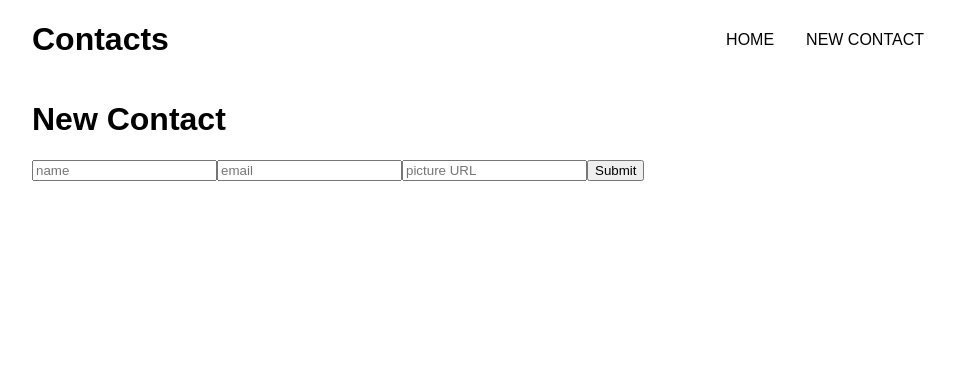
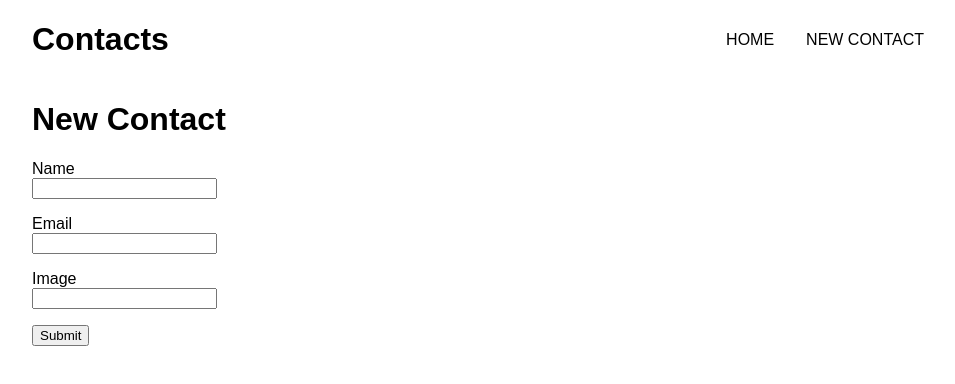
Before and after one commit to ga-wdi-exercises/checkpoint-react, a React (Create React App) app: page /new-contact in a window 1280 px wide. Shown: the top 384 px of the page, without its empty margins (158-1113 px from the left). Built offline with nearby package versions, Linux system fonts and the light colour scheme.

Commit message:
Used form logic from my Audobon homework assignment

```diff
--- a/src/components/NewContact/NewContact.js
+++ b/src/components/NewContact/NewContact.js
@@ -19,10 +19,21 @@ class NewContact extends Component {
             <div className="form" onSubmit={this.handleSubmit}>
                 <h1>New Contact</h1>
                 <form>
-                    <input onChange={this.updateEmail} type="text" placeholder="name" name="name" />
-                    <input onChange={this.updatePassword} type="text" placeholder="email" name="email" />
-                    <input onChange={this.updatePasswordConf} type="text" placeholder="picture URL" name="profile_picture" />
-                    <input type="submit" placeholder="Submit" />
+                    <p>
+                        <label for="name">Name</label>
+                        <br/><input onChange={this.handleUpdate} type="text" name="name" />
+                    </p>
+                    <p>
+                        <label for="email">Email</label>
+                        <br/><input onChange={this.handleUpdate} type="text" name="email" />
+                    </p>
+                    <p>
+                        <label for="profile_picture">Image</label>
+                        <br/><input onChange={this.handleUpdate} type="text" name="profile_picture" />
+                    </p>
+                    <p>
+                        <input type="submit" placeholder="Submit" />
+                    </p>
                 </form>
             </div>
         );
```
